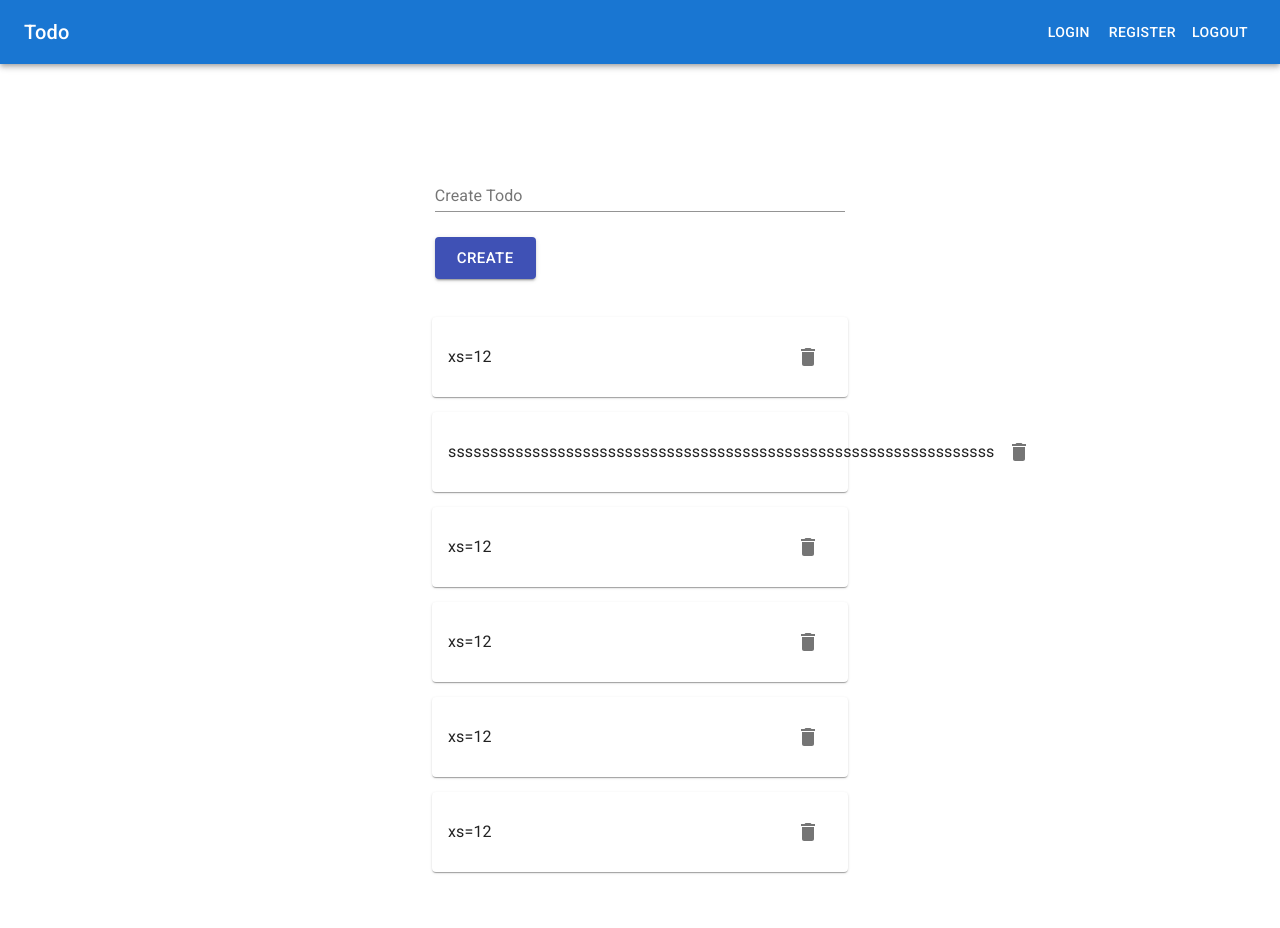
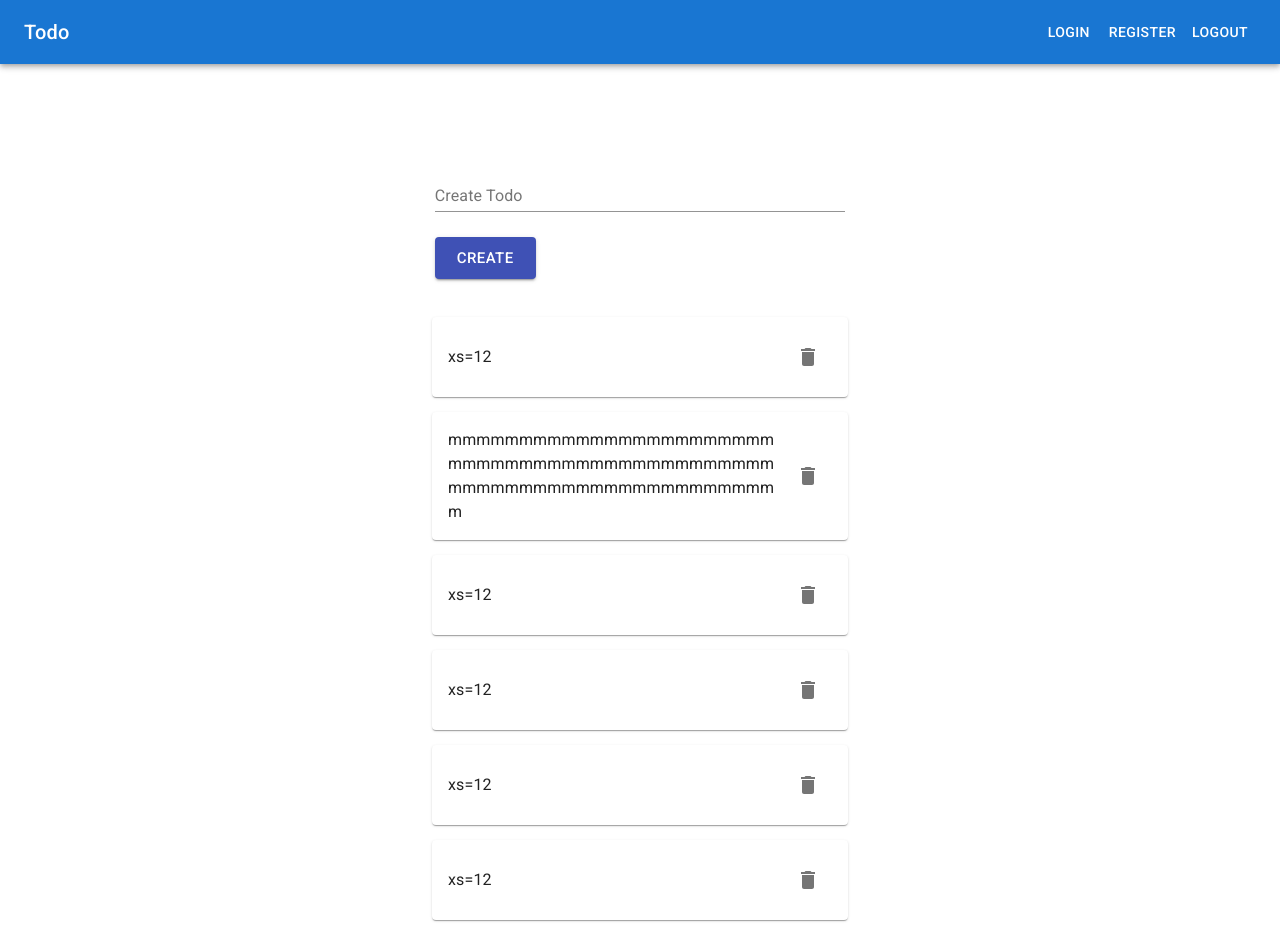
Before and after one commit to plechipt/todo-app, a React (Create React App) app in the folder frontend/: page / in a window 1280 px wide. Before the commit the page ends 880 px from the top, so only its background shows below. Built offline with nearby package versions, Linux system fonts and the light colour scheme.

Commit message:
added max lenght to todo

```diff
--- a/frontend/src/components/CreateForm.js
+++ b/frontend/src/components/CreateForm.js
@@ -26,6 +26,9 @@ const CreateForm = () => {
             className={classes.createField}
             label="Create Todo"
             fullWidth
+            inputProps={{
+              maxLength: 70,
+            }}
           />
           <Button
             className={classes.submitButton}
--- a/frontend/src/components/TodoList.js
+++ b/frontend/src/components/TodoList.js
@@ -4,6 +4,7 @@ import { makeStyles } from "@material-ui/core/styles";
 import Paper from "@material-ui/core/Paper";
 import Grid from "@material-ui/core/Grid";
 import Typography from "@material-ui/core/Typography";
+import Box from "@material-ui/core/Box";
 import IconButton from "@material-ui/core/IconButton";
 import DeleteIcon from "@material-ui/icons/Delete";
 
@@ -21,6 +22,7 @@ const useStyles = makeStyles((theme) => ({
   content: {
     //textDecoration: "line-through",
     fontSize: 16,
+    wordBreak: "break-word",
   },
 }));
 
@@ -32,14 +34,20 @@ const TodoList = () => {
       <Grid className={classes.todoContainer} container spacing={2}>
         <Grid className={classes.item} item xs={11} sm={8} md={6} lg={4}>
           <Paper className={classes.paper}>
-            <Typography className={classes.content}>xs=12</Typography>
+            <Typography wrap className={classes.content}>
+              xs=12
+            </Typography>
             <IconButton aria-label="delete">
               <DeleteIcon />
             </IconButton>
           </Paper>
           <Paper className={classes.paper}>
-            <Typography className={classes.content}>
-              sssssssssssssssssssssssssssssssssssssssssssssssssssssssssssssssss
+            <Typography
+              component="div"
+              display="inline"
+              className={classes.content}
+            >
+              mmmmmmmmmmmmmmmmmmmmmmmmmmmmmmmmmmmmmmmmmmmmmmmmmmmmmmmmmmmmmmmmmmmmmm
             </Typography>
             <IconButton aria-label="delete">
               <DeleteIcon />
```
Also changed, not shown: 1 other file (tests, documents, lock files or other folders).
